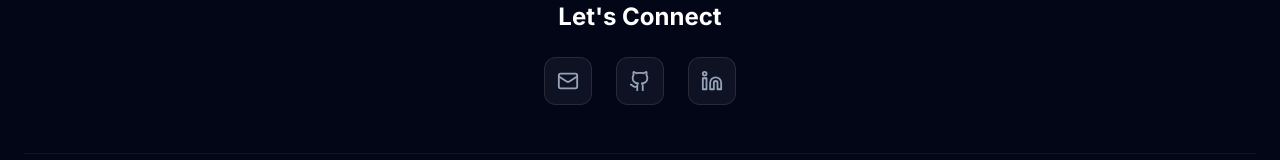
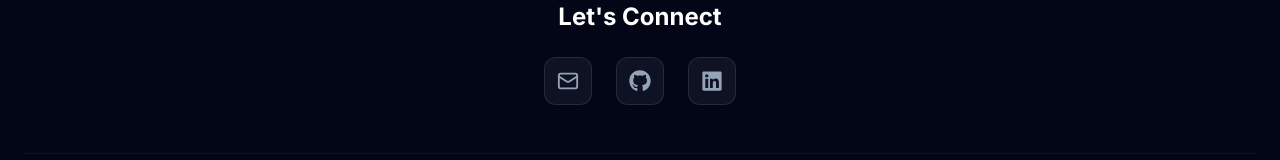
Before and after one commit to Suriya1811/Alagusuriya-Portfolio, a React (Vite) app: page / in a window 1280 px wide. Shown: the part 6040-6200 px from the top of the page. Built offline with nearby package versions, Linux system fonts and the light colour scheme.

Commit message:
Fix footer icons and deploy

```diff
--- a/src/components/Footer.jsx
+++ b/src/components/Footer.jsx
@@ -1,4 +1,5 @@
-import { Heart, ArrowUp, Mail, Github, Linkedin } from 'lucide-react';
+import { Heart, ArrowUp, Mail } from 'lucide-react';
+import { FaGithub, FaLinkedin } from 'react-icons/fa';
 
 export default function Footer() {
   const scrollToTop = () => {
@@ -19,10 +20,10 @@ export default function Footer() {
               <Mail size={22} />
             </a>
             <a href="https://github.com/Suriya1811" target="_blank" rel="noreferrer" className="p-3 rounded-xl bg-white/5 border border-white/10 text-slate-400 hover:text-white hover:border-white/50 hover:-translate-y-1 transition-all duration-300">
-              <Github size={22} />
+              <FaGithub size={22} />
             </a>
             <a href="https://linkedin.com/in/alagusuriya" target="_blank" rel="noreferrer" className="p-3 rounded-xl bg-white/5 border border-white/10 text-slate-400 hover:text-[#0A66C2] hover:border-[#0A66C2]/50 hover:-translate-y-1 transition-all duration-300">
-              <Linkedin size={22} />
+              <FaLinkedin size={22} />
             </a>
           </div>
         </div>
```
